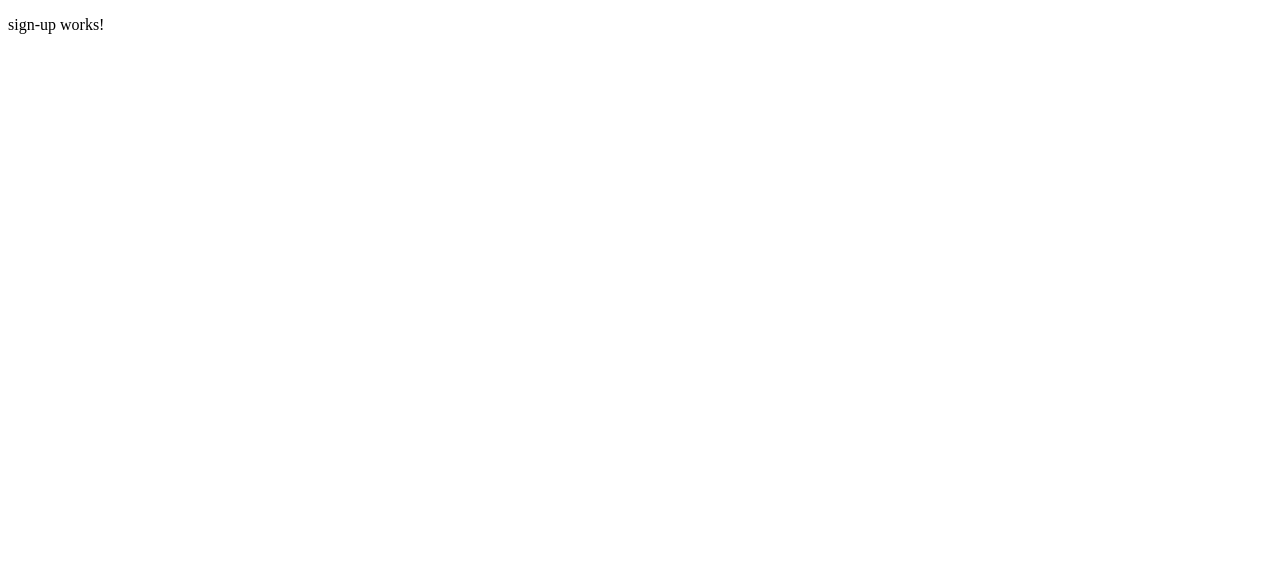
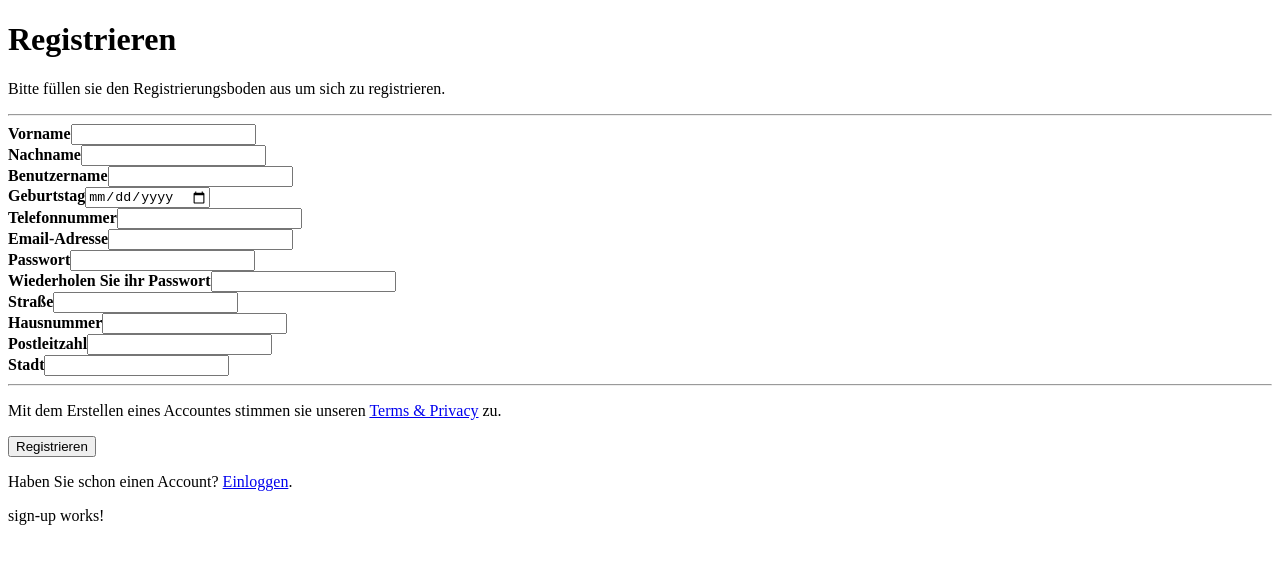
Before and after one commit to TahiraAiedail/Tierbedarf-App, an Angular app: page /registrierung in a window 1280 px wide. Shown: the top 564 px of the page. Built offline with nearby package versions, Linux system fonts and the light colour scheme.

Commit message:
registrierung anfang

```diff
--- a/src/app/anmeldung/registrierung/registrierung.component.html
+++ b/src/app/anmeldung/registrierung/registrierung.component.html
@@ -1 +1,54 @@
+<form action="registrierung.component.html">
+    <div class="container">
+      <h1>Registrieren</h1>
+      <p>Bitte füllen sie den Registrierungsboden aus um sich zu registrieren.</p>
+      <hr>
+
+      <label for="Vorname"><b>Vorname</b></label>
+      <input type="text" name="Vorname" id="Vorname" required><br>
+
+      <label for="Nachname"><b>Nachname</b></label>
+      <input type="text" name="Nachname" id="Nachname" required><br>
+
+      <label for="Benutzername"><b>Benutzername</b></label>
+      <input type="text" name="Benutzername" id="Benutzername" required><br>
+
+      <label for="Geburtstag"><b>Geburtstag</b></label>
+      <input type="date" name="Geburtstag" id="Geburtstag"><br>
+
+      <label for="Telefonnummer"><b>Telefonnummer</b></label>
+      <input type="tel" name="Telefonnummer" id="Telefonnummer" required><br>
+
+      <label for="Email"><b>Email-Adresse</b></label>
+      <input type="text" name="Email" id="Email" required><br>
+
+      <label for="Passwort"><b>Passwort</b></label>
+      <input type="passwort" name="Passwort" id="Passwort" required><br>
+
+      <label for="Passwort wiederholen"><b>Wiederholen Sie ihr Passwort</b></label>
+      <input type="passwort" name="Passwort wiederholen" id="Passwort wiederholen" required><br>
+
+      <label for="Straße"><b>Straße</b></label>
+      <input type="text" name="Straße" id="Straße" required><br>
+
+      <label for="Hausnummer"><b>Hausnummer</b></label>
+      <input type="number" name="Hausnummer" id="Hausnummer" required><br>
+
+      <label for="PLZ"><b>Postleitzahl</b></label>
+      <input type="number" name="PLZ" id="PLZ" required><br>
+
+      <label for="Stadt"><b>Stadt</b></label>
+      <input type="text" name="Stadt" id="Stadt" required><br>
+
+      <hr>
+
+      <p>Mit dem Erstellen eines Accountes stimmen sie unseren <a href="#">Terms & Privacy</a> zu.</p>
+      <button type="submit" class="registerbtn">Registrieren</button>
+    </div>
+
+    <div class="container login">
+      <p>Haben Sie schon einen Account? <a href="http://localhost:4200/">Einloggen</a>.</p>
+    </div>
+  </form>
+
 <p>sign-up works!</p>
```
